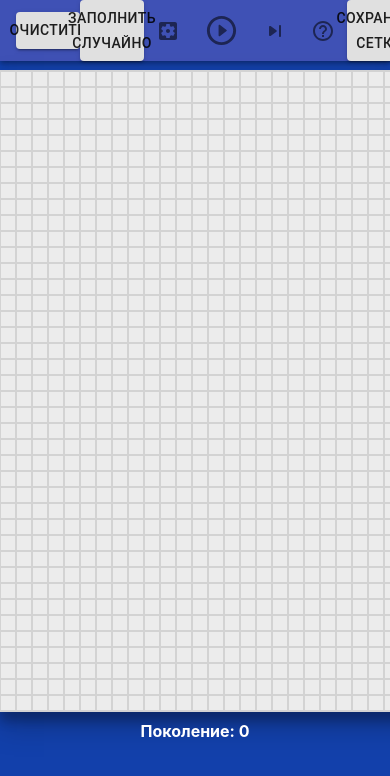
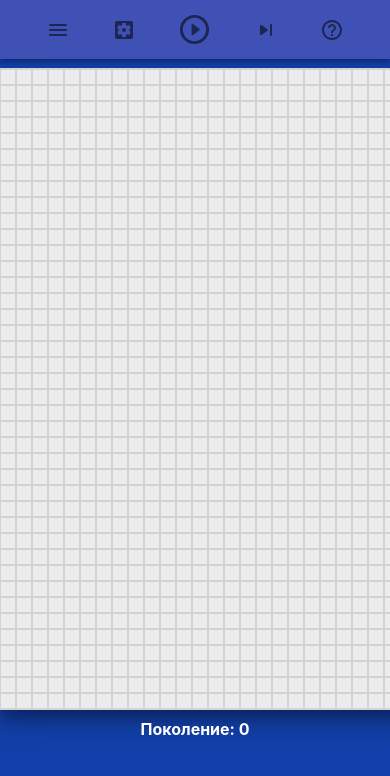
Before and after one commit to ahaku/the_game_of_life, a React (Create React App) app: page /mainpage in a window 390 px wide. Shown: the top 776 px of the page. Built offline with nearby package versions, Linux system fonts and the light colour scheme.

Commit message:
mini menu added

```diff
--- a/src/components/ButtonRow/ButtonRow.jsx
+++ b/src/components/ButtonRow/ButtonRow.jsx
@@ -9,11 +9,26 @@ import SkipNextRoundedIcon from "@material-ui/icons/SkipNextRounded";
 import MainpageReferenceText from "../../Text";
 import AppBar from "@material-ui/core/AppBar";
 import Toolbar from "@material-ui/core/Toolbar";
-
-// import "./../../Mainpage.css";
+import MiniMenu from "./MiniMenu/MiniMenu";
+import { makeStyles } from "@material-ui/core/styles";
 import "./ButtonRow.css";
+const useStyles = makeStyles(theme => ({
+  MiniMenu: {
+    display: "none",
+    [theme.breakpoints.down("sm")]: {
+      display: "block"
+    }
+  },
+  Btn: {
+    display: "block",
+    [theme.breakpoints.down("sm")]: {
+      display: "none"
+    }
+  }
+}));
 
 function ButtonRow(props) {
+  const classes = useStyles();
   const {
     setColors,
     setRunning,
@@ -34,6 +49,19 @@ function ButtonRow(props) {
     <div className="ButtonRow">
       <AppBar position="static">
         <Toolbar className="ToolBar">
+          <div className={classes.MiniMenu}>
+            <MiniMenu
+              setGrid={setGrid}
+              emptyGridGenerate={emptyGridGenerate}
+              numberRows={numberRows}
+              numberCols={numberCols}
+              clearGenerationsNumber={props.clearGenerationsNumber}
+              grid={grid}
+              savedGrid={savedGrid}
+              setSavedGrid={setSavedGrid}
+            />
+          </div>
+          <div className={classes.Btn}>
             <Button
               variant="contained"
               // color='default'
@@ -43,6 +71,8 @@ function ButtonRow(props) {
                 setGrid(emptyGridGenerate());
               }}
             />
+          </div>
+          <div className={classes.Btn}>
             <Button
               variant="contained"
               // color='primary'
@@ -60,6 +90,7 @@ function ButtonRow(props) {
                 setGrid(rows);
               }}
             />
+          </div>
           <Settings
             colors={colors}
             setColors={setColors}
@@ -100,6 +131,7 @@ function ButtonRow(props) {
             <SkipNextRoundedIcon />
           </IconButton>
           <Reference text={MainpageReferenceText}></Reference>
+          <div className={classes.Btn}>
             <Button
               variant="contained"
               // color='primary'
@@ -109,6 +141,8 @@ function ButtonRow(props) {
                 localStorage.setItem("Grid", JSON.stringify(grid));
               }}
             />
+          </div>
+          <div className={classes.Btn}>
             <Button
               variant="contained"
               // color='primary'
@@ -117,6 +151,7 @@ function ButtonRow(props) {
                 setGrid(savedGrid);
               }}
             />
+          </div>
         </Toolbar>
       </AppBar>
     </div>
--- /dev/null
+++ b/src/components/ButtonRow/MiniMenu/MiniMenu.css
@@ -0,0 +1,6 @@
+.MiniMenu__ButtonsWrapper {
+  display: grid;
+  grid-gap: 14px;
+  align-items: center;
+  padding: 12px 20px;
+}
--- /dev/null
+++ b/src/components/ButtonRow/MiniMenu/MiniMenu.jsx
@@ -0,0 +1,87 @@
+import React from "react";
+import Menu from "@material-ui/core/Menu";
+import Button from "../Button/Button";
+import IconButton from "@material-ui/core/IconButton";
+import "./MiniMenu.css";
+import MenuRoundedIcon from "@material-ui/icons/MenuRounded";
+
+export default function MainMenu(props) {
+  const {
+    numberCols,
+    numberRows,
+    setGrid,
+    emptyGridGenerate,
+    setSavedGrid,
+    grid,
+    savedGrid
+  } = props;
+  const [anchorEl, setAnchorEl] = React.useState(null);
+
+  const handleClick = event => {
+    setAnchorEl(event.currentTarget);
+  };
+
+  const handleClose = () => {
+    setAnchorEl(null);
+  };
+  return (
+    <div className="MiniMenu__wrpapper">
+      <IconButton
+        aria-controls="simple-menu"
+        aria-haspopup="true"
+        onClick={handleClick}
+      >
+        <MenuRoundedIcon />
+      </IconButton>
+      <Menu
+        id="simple-menu"
+        anchorEl={anchorEl}
+        keepMounted
+        open={Boolean(anchorEl)}
+        onClose={handleClose}
+      >
+        <div className="MiniMenu__ButtonsWrapper">
+          <Button
+            variant="contained"
+            title="Очистить"
+            onClick={() => {
+              props.clearGenerationsNumber();
+              setGrid(emptyGridGenerate());
+            }}
+          />
+          <Button
+            variant="contained"
+            title="Заполнить случайно"
+            onClick={() => {
+              props.clearGenerationsNumber();
+              const rows = [];
+              for (let i = 0; i < numberRows; i++) {
+                rows.push(
+                  Array.from(Array(numberCols), () =>
+                    Math.random() > 0.7 ? 1 : 0
+                  )
+                );
+              }
+              setGrid(rows);
+            }}
+          />
+          <Button
+            variant="contained"
+            title="Сохранить сетку"
+            onClick={() => {
+              setSavedGrid(grid);
+              localStorage.setItem("Grid", JSON.stringify(grid));
+            }}
+          />
+          <Button
+            variant="contained"
+            title="Загрузить сетку"
+            onClick={() => {
+              setGrid(savedGrid);
+            }}
+          />
+        </div>
+      </Menu>
+    </div>
+  );
+}
```
Lines whose indentation alone changed are shown as unchanged.
